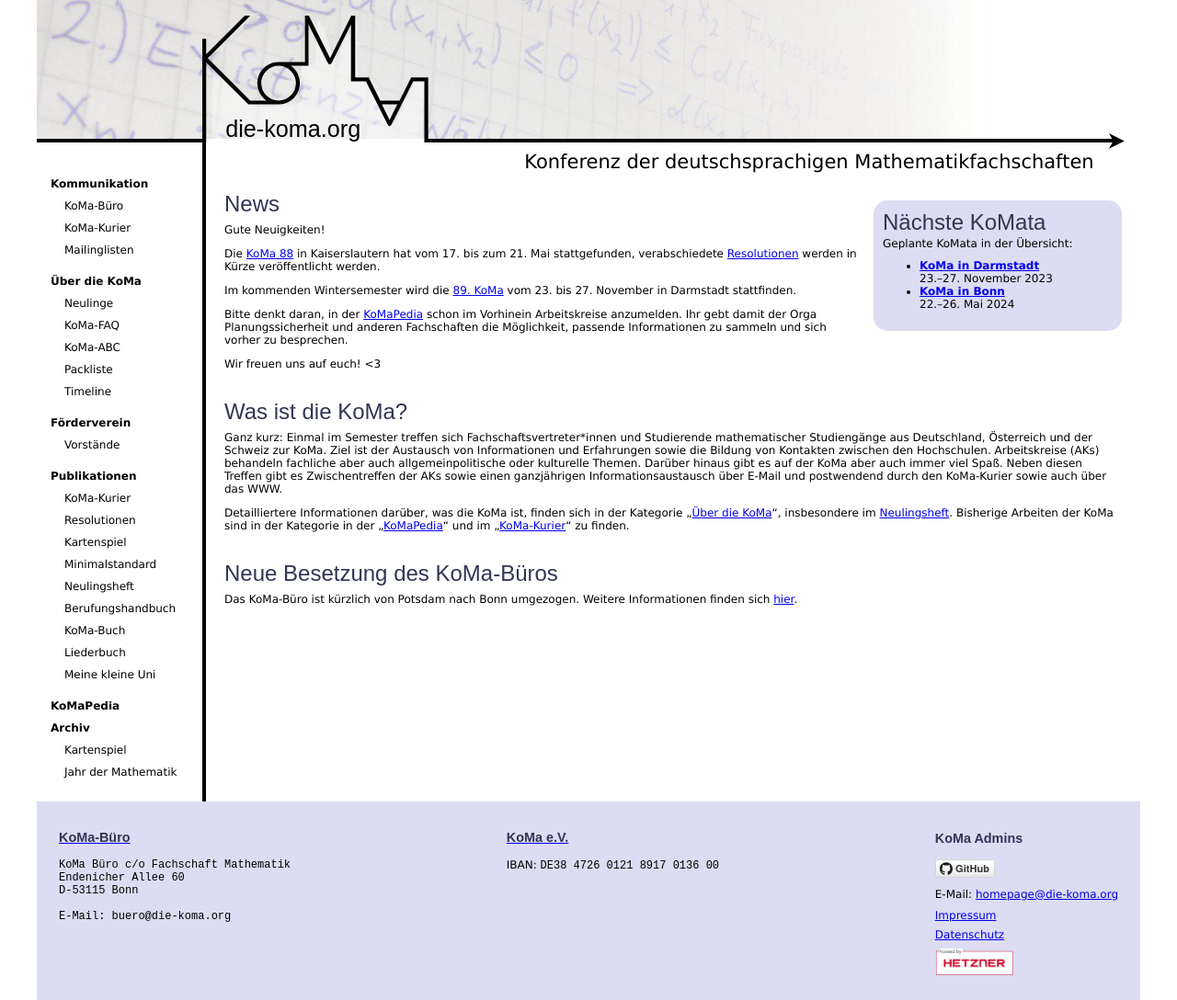
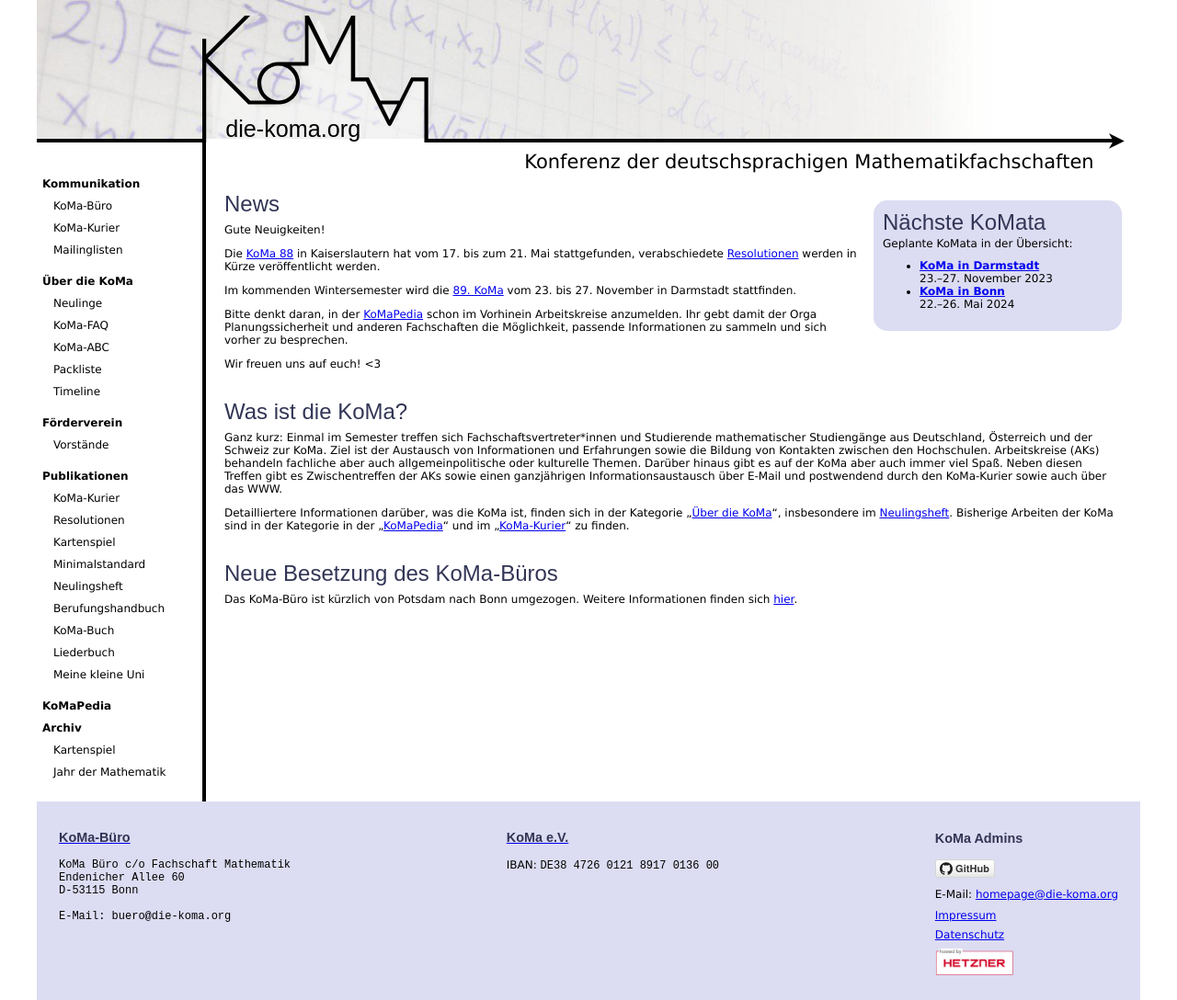
Before and after one commit to Die-KoMa/die-koma.org, a Jekyll site: the page built from index.md, in a window 1280 px wide. Shown: the whole page at 92% size. Built offline with Jekyll 4.4.1, drawn with Linux system fonts in a browser that asks for light colours.

Commit message:
Simplify nav css

```diff
--- a/_includes/navroot.html
+++ b/_includes/navroot.html
@@ -9,6 +9,6 @@
 {%- assign navigation = navigation | sort: 'path' -%}
 {%- assign menudepth = navigation | group_by_exp: 'item', 'item.url | remove_first: "/" | split: "/" | size' -%}
 
-<nav class="site-nav">
+<nav>
 {%- include navtree.html depth=1 parent_path="/" %}
 </nav>
--- a/_sass/_nav.scss
+++ /dev/null
@@ -1,35 +0,0 @@
-.site-nav {
-  line-height: 24px;
-
-  ul > li > ul{
-    margin-left: 15px;
-  }
-
-  > ul > li > a {
-    font-weight: bold;
-  }
-
-  li {
-    list-style-type: none;
-    margin: auto;
-  }
-
-}
-
-@media all and (max-width: 799px){
-  .site-nav-wrapper {
-    order: 2;
-  }
-}
-
-@media all and (min-width: 800px){
-  .site-nav-wrapper {
-    margin: 0 20px 0 0;
-    width: $headerLeftBar;
-    line-height: 24px;
-  }
-
-  .site-nav ul {
-    margin: 0 20px 0 15px;
-  }
-}
--- a/core/css/main.scss
+++ b/core/css/main.scss
@@ -54,8 +54,25 @@
 
 nav {
   grid-area: sidebar;
+  width: 100%;
+  border-right: 1em solid;
   > * {
     font-size: 1rem;
+    line-height: 2em;
+  }
+  ul li {
+    list-style-type: none;
+    margin-left: 0;
+  }
+  li > ul {
+    margin-left: 1em;
+  }
+  ul li a {
+    text-decoration: none;
+    color: inherit;
+  }
+  > ul > li > a {
+    font-weight: bold;
   }
 }
 
@@ -74,9 +91,6 @@
 
 /* import header */
 @import "header";
-
-/* import navigation bar */
-@import "nav";
 
 /* import footer */
 @import "footer";
@@ -112,7 +126,6 @@
 }
 
 ul {
-  /*! list-style: inside; */
   padding-bottom: 10px;
 }
 
@@ -130,24 +143,13 @@
   height:1.2em;
 }
 
-.site-nav {
-  width: 100%;
-  border-right: 1em solid;
-}
-
-.site-nav ul{
-  margin-right:0;
-}
-
-.site-nav ul li a {
-  text-decoration: none;
-  color: inherit;
-}
-
 @media (min-width: 800px) {
   .next-koma {
     float: right;
     width: 250px;
     margin-left: 10px;
   }
+  nav ul {
+    margin: 0 0 0 0.5em;
+  }
 }
```
